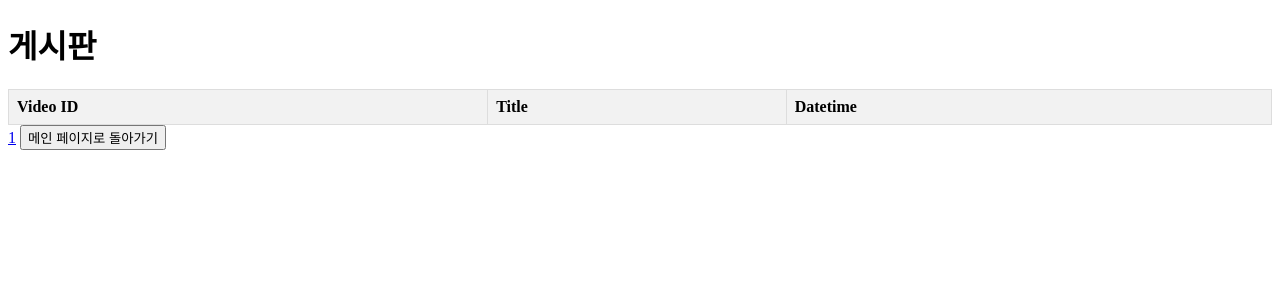
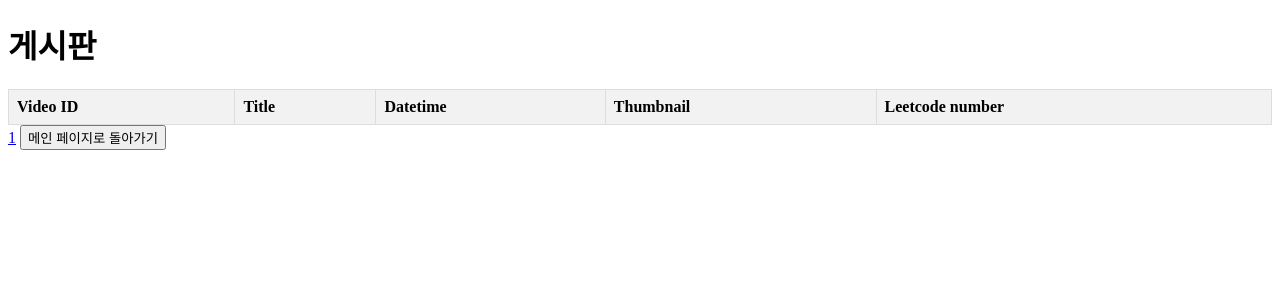
Before and after one commit to kimgun95/SubtitleCollector, a Flask app: page /board in a window 1280 px wide. Shown: the top 300 px of the page. Run offline with Flask 3, Linux system fonts and the light colour scheme; data that the repository does not hold is empty; parts of the project's set-up code (start-up, migrations or seed data) failed here and were passed over.

Commit message:
feat: board.html 수정

```diff
--- a/templates/board.html
+++ b/templates/board.html
@@ -26,13 +26,15 @@
             <th>Video ID</th>
             <th>Title</th>
             <th>Datetime</th>
+            <th>Thumbnail</th>
+            <th>Leetcode number</th>
         </tr>
         {% for post in posts %}
             <tr>
                 <td><a href="https://youtu.be/{{ post.video_id }}">{{ post.video_id }}</a></td>
                 <td><a href="{{ url_for('post', video_id=post.video_id, title=post.title) }}">{{ post.title }}</a></td>
                 <td>{{ post['datetime'] }}</td>
-                <td><img src="{{ post.thumbnail_link }}" alt="Thumbnail" style="width:100px;height:100px;"></td>
+                <td><img src="{{ post.thumbnail }}" alt="Thumbnail" style="width:100px;height:100px;"></td>
                 <td>{{ post.leetcode_number }}</td>
             </tr>
         {% endfor %}
```
